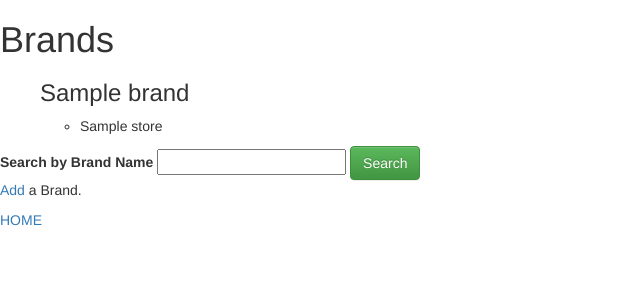
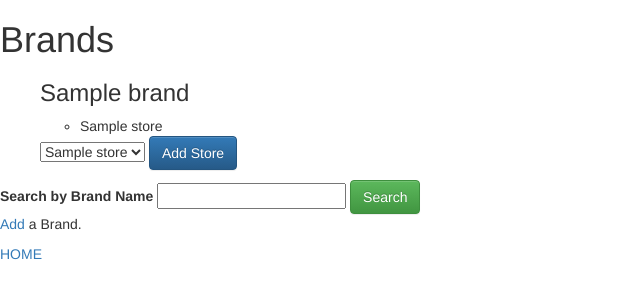
Before and after one commit to adamrr724/Shoe-Store-PHP, a PHP site: template views/brands.html.twig in a window 1280 px wide. Shown: the top 300 px of the page, without its empty margins (0-640 px from the left). Run offline with PHP 8.4, Linux system fonts and the light colour scheme; the template is opened without the code that fills it: most values are stand-ins (such as "Sample title", 1, 10 or a date in 2020); some libraries are stand-ins or nearby versions.

Commit message:
added brand delete function

```diff
--- a/src/Brand.php
+++ b/src/Brand.php
@@ -80,5 +80,11 @@
 			}
 			return $stores;
 		}
+
+		function delete()
+		{
+		   $GLOBALS['DB']->exec("DELETE FROM brands WHERE id = {$this->getId()};");
+		   $GLOBALS['DB']->exec("DELETE FROM stores_brands WHERE brand_id = {$this->getId()};");
+		}
 	}
  ?>
--- a/views/brands.html.twig
+++ b/views/brands.html.twig
@@ -27,6 +27,14 @@
                    {% else %}
                        <p>This brand is not found in any store.</p>
                    {% endif %}
+                   <form action="/brand/{{ brand.getId }}/store_add" method="post">
+                       <select name="store_name">
+                           {% for store in stores %}
+                           <option value="{{ store.getId }}">{{ store.getStoreName }}</option>
+                           {% endfor %}
+                       </select>
+                       <button class="btn btn-primary" type="submit" name="button"> Add Store </button>
+                   </form>
            {% endfor %}
            </ul>
         {% else %}
```
Also changed, not shown: app/app.php (+9 -1 lines), tests/BrandTest.php (+20 -0 lines).
